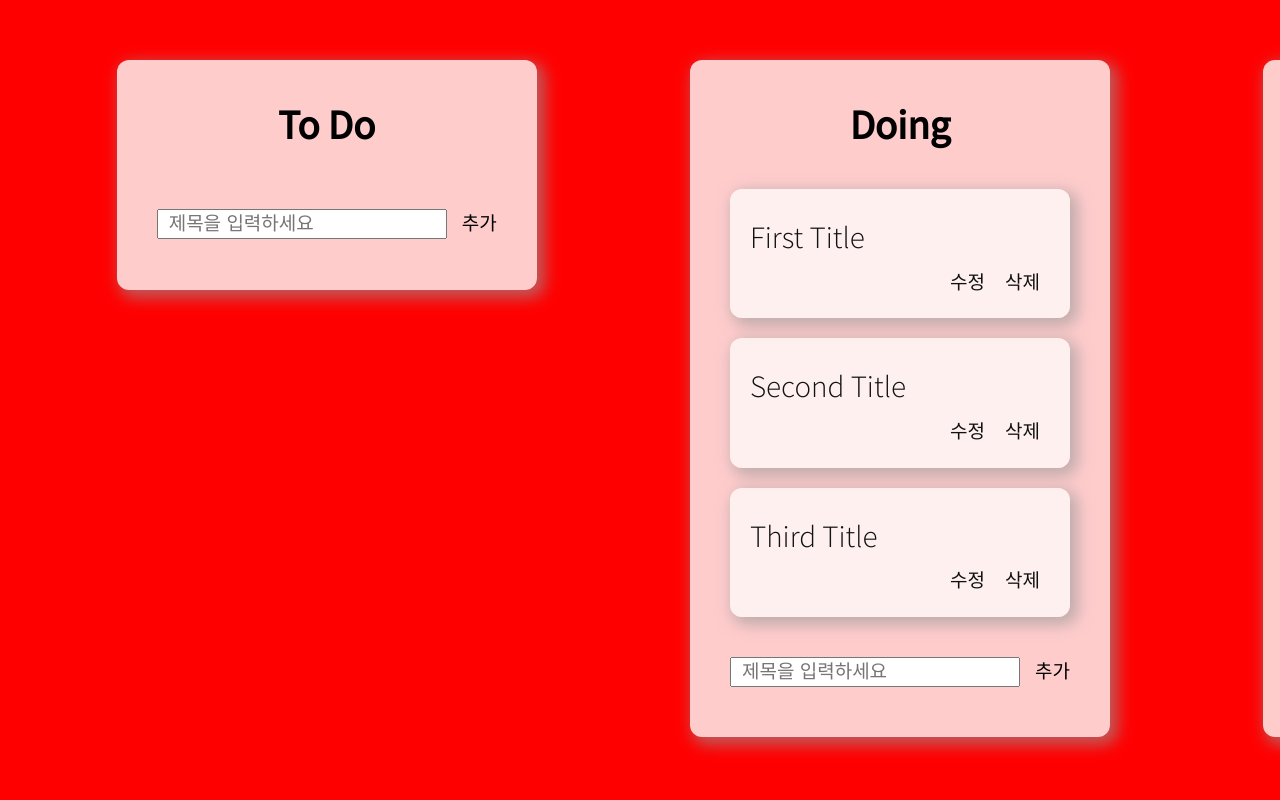
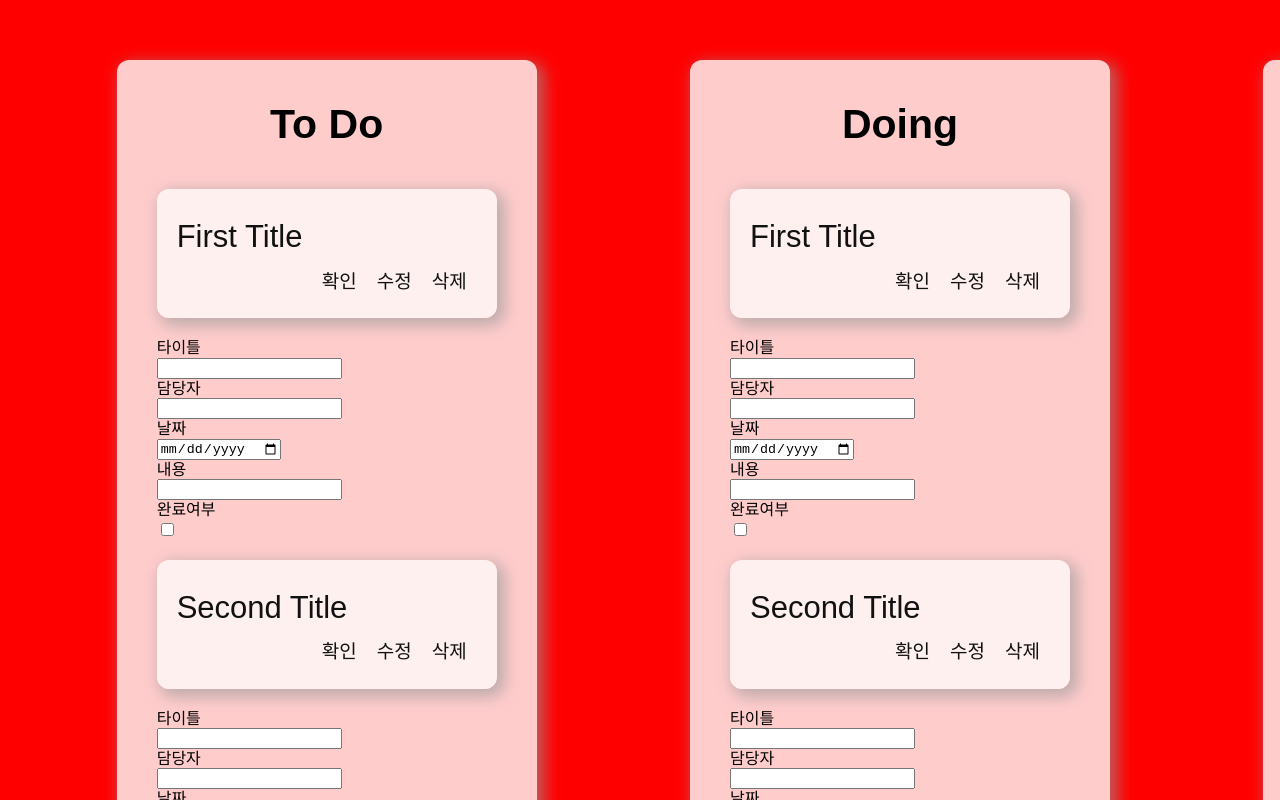
Before and after one commit to Pre-Team-10/pre-onboarding-8th-2-10, a React (Create React App) app: page / in a window 1280 px wide. Shown: the top 800 px of the page. Built offline with nearby package versions, Linux system fonts and the light colour scheme.

Commit message:
Feat: detail.tsx 추가

```diff
--- a/src/components/Cards.tsx
+++ b/src/components/Cards.tsx
@@ -1,8 +1,11 @@
 import React from "react";
 import styled from "styled-components";
+import Details from "./Details";
+// import type { ModalType } from "../pages/Main";
 
 interface Iprops {
   subject: string;
+  // modal: ModalType[];
 }
 
 function Cards({ subject }: Iprops) {
@@ -28,6 +31,14 @@ function Cards({ subject }: Iprops) {
     text-align: right;
   `;
 
+  const DetailBtn = styled.button`
+    all: unset;
+    padding: 5px 10px;
+    font-size: 19px;
+    color: #111;
+    cursor: pointer;
+  `;
+
   const ModifyBtn = styled.button`
     all: unset;
     padding: 5px 10px;
@@ -45,13 +56,18 @@ function Cards({ subject }: Iprops) {
   `;
 
   return (
+    <>
       <Card>
         <Subject>{subject}</Subject>
         <ButtonWrap>
+          <DetailBtn type="button">확인</DetailBtn>
           <ModifyBtn type="button">수정</ModifyBtn>
           <DeleteBtn type="button">삭제</DeleteBtn>
         </ButtonWrap>
       </Card>
+
+      <Details />
+    </>
   );
 }
 
--- /dev/null
+++ b/src/components/Details.tsx
@@ -0,0 +1,37 @@
+import React from "react";
+import styled from "styled-components";
+
+function Detail() {
+  const DetailWrap = styled.section`
+    width: 500px;
+  `;
+
+  return (
+    <DetailWrap>
+      <div>
+        <h3>타이틀</h3>
+        <div>
+          <input type="text" placeholder="" />
+        </div>
+        <span>담당자</span>
+        <div>
+          <input type="text" placeholder="" />
+        </div>
+        <span>날짜</span>
+        <div>
+          <input type="date" />
+        </div>
+        <span>내용</span>
+        <div>
+          <input type="text" placeholder="" />
+        </div>
+        <span>완료여부</span>
+        <div>
+          <input type="checkbox" />
+        </div>
+      </div>
+    </DetailWrap>
+  );
+}
+
+export default Detail;
--- a/src/pages/Main.tsx
+++ b/src/pages/Main.tsx
@@ -1,9 +1,62 @@
-import React from "react";
+import React, { useState } from "react";
 import styled from "styled-components";
 import DEFAULT_DATA from "../utils/defaultdata";
 import Cards from "../components/Cards";
+// import Detail from "../components/Details";
+
+// export interface ModalType {
+//   modalOpen: boolean;
+//   setModalOpen: boolean;
+//   showModal: boolean;
+// }
 
 function Main() {
+  const [inputSubject, setInputSubject] = useState<string>("");
+  // const [modalOpen, setModalOpen] = useState(false);
+
+  const onChange = (e: React.FormEvent<HTMLInputElement>) => {
+    // const element = (e.target as HTMLInputElement).value;
+    setInputSubject(e.currentTarget.value);
+    console.log(inputSubject);
+  };
+
+  const handleSubmit = (e: React.FormEvent<HTMLFormElement>) => {
+    e.preventDefault();
+    // onSubmit();
+    setInputSubject("");
+  };
+
+  // const showModal = () => {
+  //   setModalOpen(true);
+  // };
+
+  return (
+    <Container>
+      <Wrap>
+        {DEFAULT_DATA.map(({ list_id, list_title, card_contents }) => (
+          <Section key={list_id}>
+            <Title>{list_title}</Title>
+            <List>
+              {card_contents.map(({ id, subject }) => (
+                <Cards key={id} subject={subject} />
+              ))}
+              <InputWrap onSubmit={handleSubmit}>
+                <SubjectInput
+                  type="text"
+                  placeholder="제목을 입력하세요"
+                  value={inputSubject}
+                  onChange={onChange}
+                />
+                <SubjectAddBtn type="submit">추가</SubjectAddBtn>
+              </InputWrap>
+            </List>
+          </Section>
+        ))}
+      </Wrap>
+    </Container>
+  );
+}
+
 const Container = styled.div`
   width: 100%;
   height: 100vh;
@@ -46,10 +99,14 @@ function Main() {
   padding: 20px;
 `;
 
-  const InputWrap = styled.div`
+const InputWrap = styled.form`
   width: 100%;
-    height: 30px;
-    margin-top: 40px;
+  height: auto;
+  margin-top: 20px;
+  padding: 10px;
+  border-radius: 12px;
+  background-color: rgba(255, 255, 255, 0.8);
+  box-shadow: 5px 5px 15px 3px rgba(150, 150, 150, 0.6);
 `;
 
 const SubjectInput = styled.input`
@@ -57,36 +114,17 @@ function Main() {
   height: 30px;
   padding: 0 10px;
   font-size: 19px;
+  border: none;
+  background-color: rgba(255, 255, 255, 0);
 `;
 
 const SubjectAddBtn = styled.button`
   all: unset;
   width: 50px;
   font-size: 19px;
-    text-align: right;
+  text-align: center;
   line-height: 1.5;
+  cursor: pointer;
 `;
 
-  return (
-    <Container>
-      <Wrap>
-        {DEFAULT_DATA.map(({ list_id, list_title, card_contents }) => (
-          <Section key={list_id}>
-            <Title>{list_title}</Title>
-            <List>
-              {card_contents.map(({ id, subject }) => (
-                <Cards key={id} subject={subject} />
-              ))}
-              <InputWrap>
-                <SubjectInput type="text" placeholder="제목을 입력하세요" />
-                <SubjectAddBtn type="button">추가</SubjectAddBtn>
-              </InputWrap>
-            </List>
-          </Section>
-        ))}
-      </Wrap>
-    </Container>
-  );
-}
-
 export default Main;
--- a/src/utils/defaultdata.ts
+++ b/src/utils/defaultdata.ts
@@ -9,6 +9,8 @@ interface CardContents {
   username: string;
   subject: string;
   content: string;
+  date: string;
+  state: string;
   order_number: number;
 }
 
@@ -16,7 +18,35 @@ const DEFAULT_DATA: DefaultData[] = [
   {
     list_id: 1,
     list_title: "To Do",
-    card_contents: [],
+    card_contents: [
+      {
+        id: 1,
+        username: "janghyun1",
+        subject: "First Title",
+        content: "hi, my name i janghyun1.",
+        date: "20230101",
+        state: "done",
+        order_number: 1,
+      },
+      {
+        id: 2,
+        username: "janghyun2",
+        subject: "Second Title",
+        content: "hi, my name i janghyun2.",
+        date: "20230101",
+        state: "done",
+        order_number: 2,
+      },
+      {
+        id: 3,
+        username: "janghyun3",
+        subject: "Third Title",
+        content: "hi, my name i janghyun3.",
+        date: "20230101",
+        state: "done",
+        order_number: 3,
+      },
+    ],
   },
   {
     list_id: 2,
@@ -27,6 +57,8 @@ const DEFAULT_DATA: DefaultData[] = [
         username: "janghyun4",
         subject: "First Title",
         content: "hi, my name i janghyun4.",
+        date: "20230101",
+        state: "done",
         order_number: 1,
       },
       {
@@ -34,6 +66,8 @@ const DEFAULT_DATA: DefaultData[] = [
         username: "janghyun5",
         subject: "Second Title",
         content: "hi, my name i janghyun5.",
+        date: "20230101",
+        state: "done",
         order_number: 2,
       },
       {
@@ -41,6 +75,8 @@ const DEFAULT_DATA: DefaultData[] = [
         username: "janghyun6",
         subject: "Third Title",
         content: "hi, my name i janghyun6.",
+        date: "20230101",
+        state: "done",
         order_number: 3,
       },
     ],
@@ -54,6 +90,8 @@ const DEFAULT_DATA: DefaultData[] = [
         username: "janghyun7",
         subject: "First Title",
         content: "hi, my name i janghyun7.",
+        date: "20230101",
+        state: "done",
         order_number: 1,
       },
       {
@@ -61,6 +99,8 @@ const DEFAULT_DATA: DefaultData[] = [
         username: "janghyun8",
         subject: "Second Title",
         content: "hi, my name i janghyun8.",
+        date: "20230101",
+        state: "done",
         order_number: 2,
       },
       {
@@ -68,6 +108,8 @@ const DEFAULT_DATA: DefaultData[] = [
         username: "janghyun9",
         subject: "Third Title",
         content: "hi, my name i janghyun9.",
+        date: "20230101",
+        state: "done",
         order_number: 3,
       },
     ],
--- a/tsconfig.json
+++ b/tsconfig.json
@@ -16,5 +16,6 @@
     "noEmit": true,
     "jsx": "react-jsx"
   },
-  "include": ["src"]
+  "include": ["src"],
+  "exclude": ["node_modules"]
 }
```
Also changed, not shown: .eslintrc.json. Lines whose indentation alone changed are shown as unchanged.
